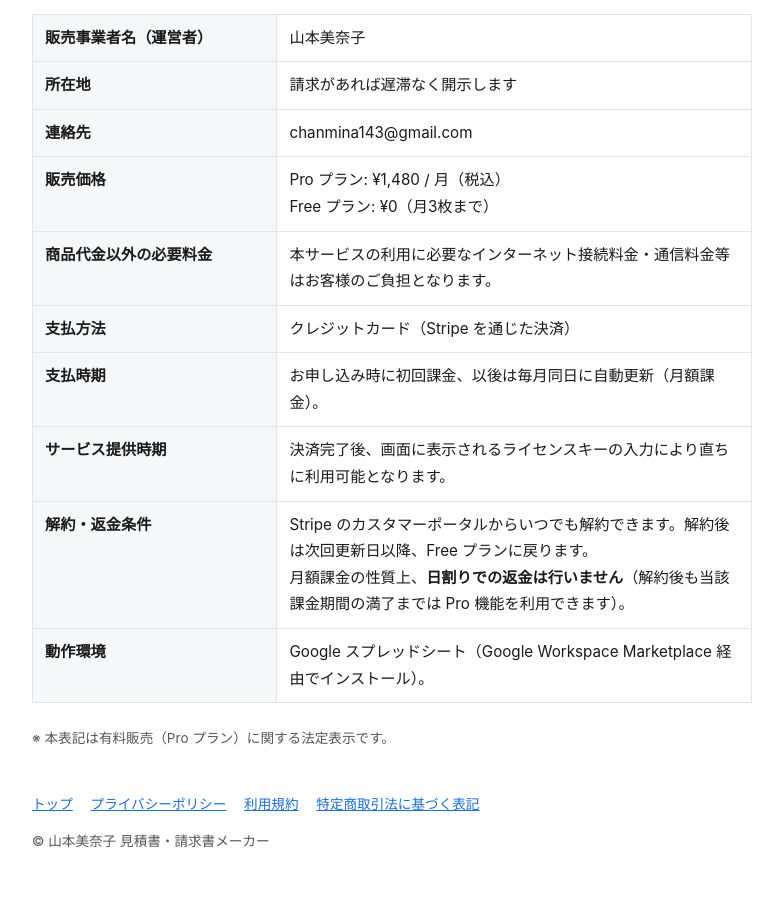
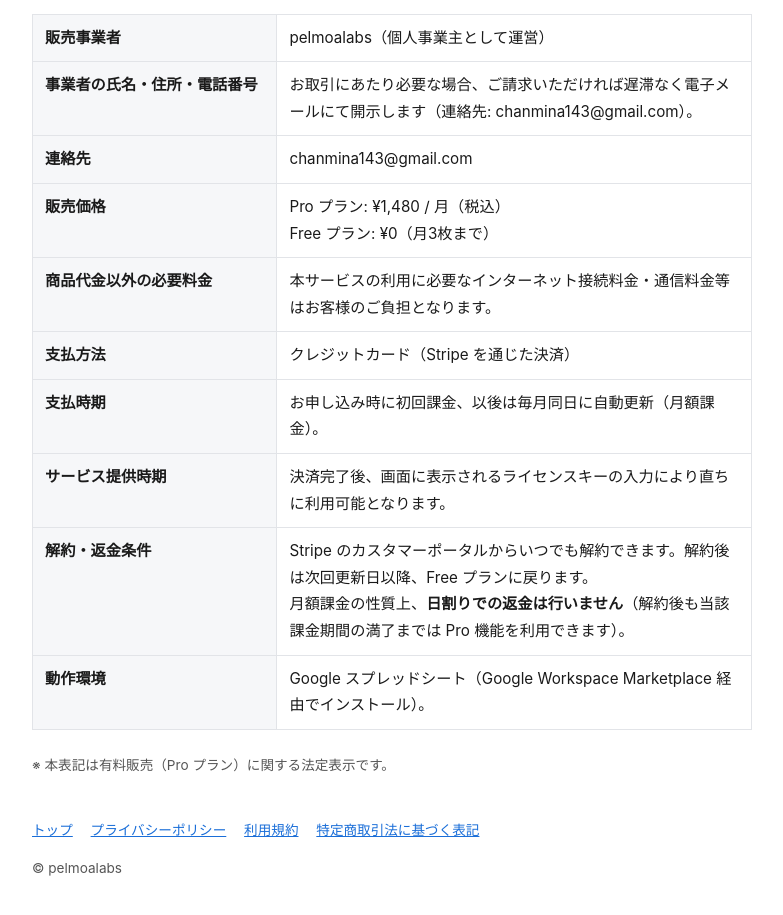
Before and after one commit to minako-ph/quote-invoice-maker, a website: page web/tokushoho.html in a window 1280 px wide. Shown: the part 123-1038 px from the top of the page, without its empty margins (248-1031 px from the left). Drawn offline with Linux system fonts and the light colour scheme.

Commit message:
fix(web): 運営者の個人名を非公開化・屋号pelmoalabsへ統一（コード無変更）
- web/全6ページのfooter©を「© pelmoalabs」に統一
- tokushoho.html: 販売事業者=pelmoalabs（個人事業主として運営）＋氏名・住所・電話番号は請求開示方式へ
  （根拠: 消費者庁 通信販売広告Q&A A15。HTMLコメントでURL記録。取引条件の記載は現状維持）
- privacy.html: 運営者・問い合わせ表記をpelmoalabs＋メールへ統一（削除請求窓口は維持）
- decisions.md: 開示請求受領時はメールで遅滞なく氏名を開示する運用義務が残る旨を記録

```diff
--- a/web/tokushoho.html
+++ b/web/tokushoho.html
@@ -23,13 +23,16 @@
       <h1>特定商取引法に基づく表記</h1>
 
       <table class="info-table">
+        <!-- 省略規定: 消費者庁「通信販売広告に関するQ&A」A15 に基づき、事業者の氏名（名称）・住所・
+             電話番号は請求開示方式（ご請求いただければ遅滞なく開示）により表示を省略している。
+             https://www.no-trouble.caa.go.jp/qa/advertising.html -->
         <tr>
-          <th>販売事業者名（運営者）</th>
-          <td>山本美奈子</td>
+          <th>販売事業者</th>
+          <td>pelmoalabs（個人事業主として運営）</td>
         </tr>
         <tr>
-          <th>所在地</th>
-          <td>請求があれば遅滞なく開示します</td>
+          <th>事業者の氏名・住所・電話番号</th>
+          <td>お取引にあたり必要な場合、ご請求いただければ遅滞なく電子メールにて開示します（連絡先: chanmina143@gmail.com）。</td>
         </tr>
         <tr>
           <th>連絡先</th>
@@ -82,7 +85,7 @@
         <a href="terms.html">利用規約</a>
         <a href="tokushoho.html">特定商取引法に基づく表記</a>
       </nav>
-      <p>&copy; 山本美奈子 見積書・請求書メーカー</p>
+      <p>&copy; pelmoalabs</p>
     </div>
   </footer>
 </body>
```
Also changed, not shown: docs/decisions.md (+1 -0 lines), web/index.html (+1 -1 lines), web/license-recover.html (+1 -1 lines), web/privacy.html (+3 -3 lines), web/terms.html (+1 -1 lines), web/thanks.html (+1 -1 lines).
